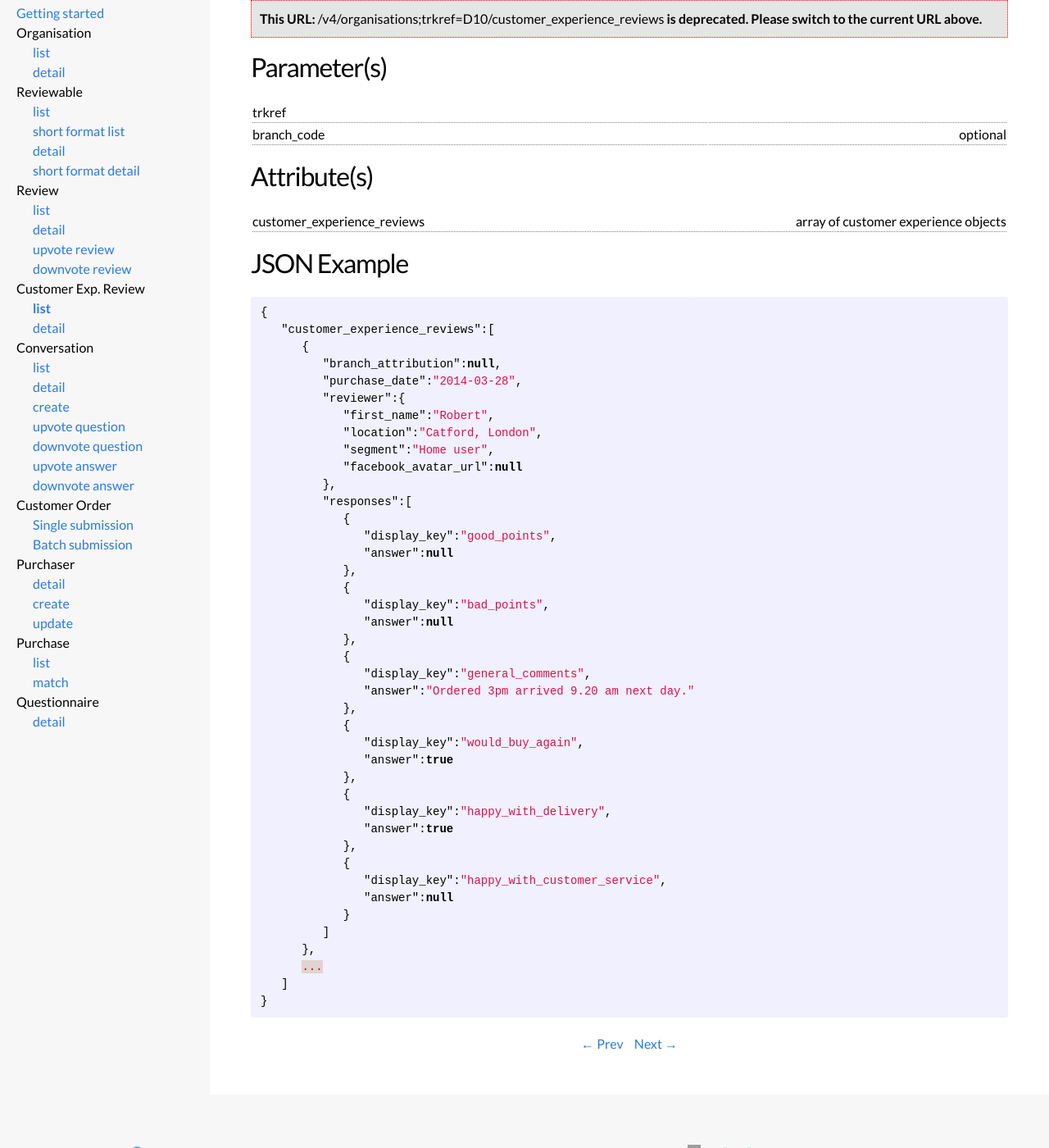
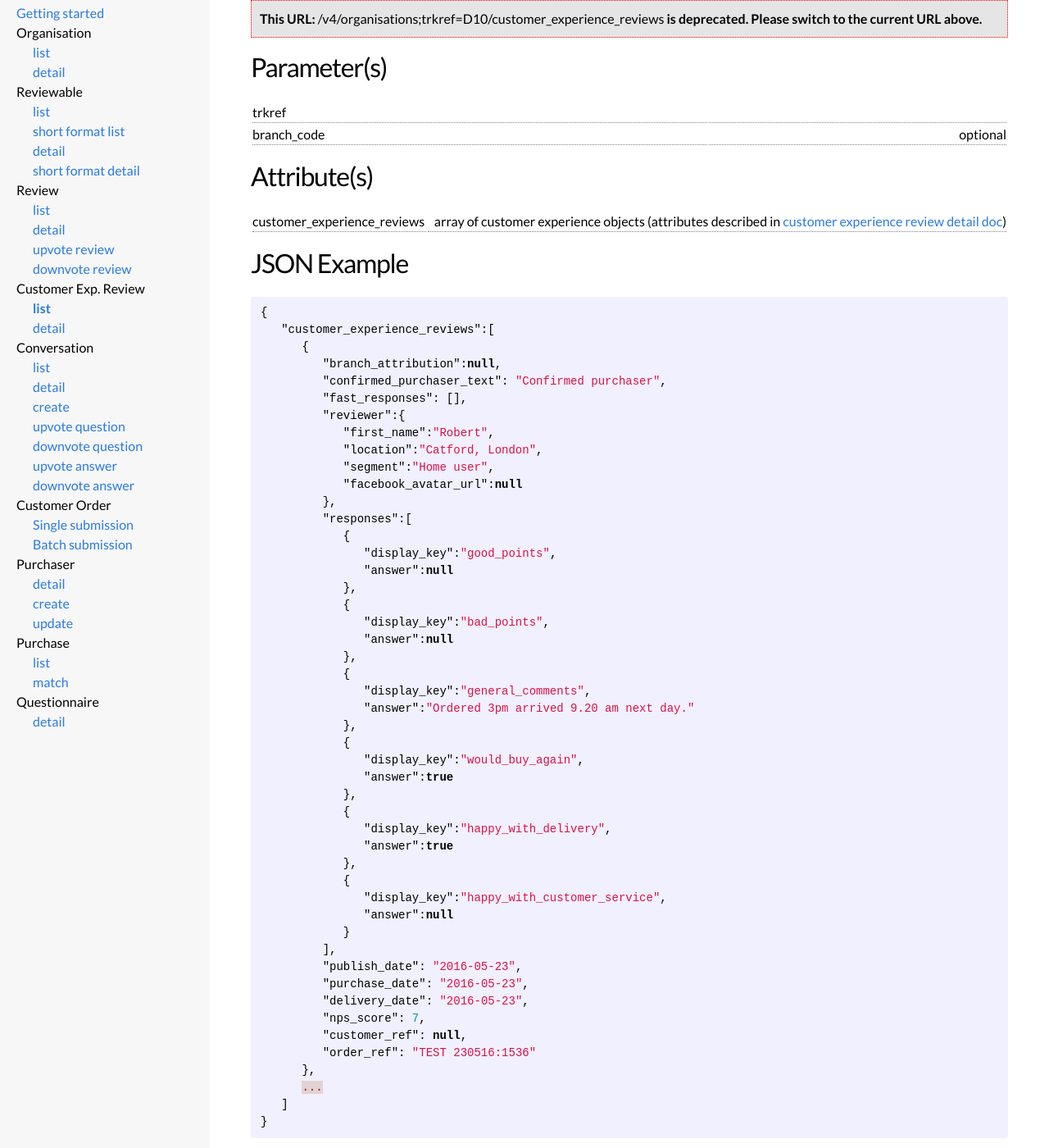
Before and after one commit to reevoo/reevoo.github.io, a Jekyll site: the page built from docs/reevooapi/customer-experience-review/customer-experience-review-list.markdown, in a window 1280 px wide and 1400 px high, scrolled down 459 px. Shown: the whole window at 82% size. Built offline with Jekyll 4.4.1, drawn with Linux system fonts in a browser that asks for light colours; grey boxes are pictures that could not be loaded.

Commit message:
[+JL] Add nps_scope attribute to customer experience review API documentation

```diff
--- a/docs/reevooapi/customer-experience-review/customer-experience-review-detail.markdown
+++ b/docs/reevooapi/customer-experience-review/customer-experience-review-detail.markdown
@@ -35,6 +35,7 @@
 |publish_date                             |publish date (YYYY-MM-DD)                  |
 |purchase_date                            |purchase date (YYYY-MM-DD)                 |
 |delivery_date                            |delivery date (YYYY-MM-DD)                 |
+|nps_score                                |An integer from 0 to 10 representing the Net Promoter Score given by the reviewer |
 |reviewer                                 |reviewer object                            |
 |responses                                |array of responses                         |
 |<span class="indent-1">display_key</span>|                                           |
@@ -62,6 +63,7 @@
    "publish_date":"2015-01-20",
    "purchase_date":"2014-11-04",
    "delivery_date":"2014-11-08",
+   "nps_score": 7,
    "customer_ref": "12345678",
    "order_ref": "87654321",
    "confirmed_purchaser_text": "Confirmed purchaser",
--- a/docs/reevooapi/customer-experience-review/customer-experience-review-list.markdown
+++ b/docs/reevooapi/customer-experience-review/customer-experience-review-list.markdown
@@ -32,7 +32,7 @@
 ## Attribute(s)
 
 {: .documentation}
-|customer_experience_reviews|array of customer experience objects|
+|customer_experience_reviews|array of customer experience objects (attributes described in [customer experience review detail doc](../customer-experience-review-detail))|
 
 ## JSON Example
 {% highlight json %}
@@ -40,7 +40,8 @@
    "customer_experience_reviews":[
       {
          "branch_attribution":null,
-         "purchase_date":"2014-03-28",
+         "confirmed_purchaser_text": "Confirmed purchaser",
+         "fast_responses": [],
          "reviewer":{
             "first_name":"Robert",
             "location":"Catford, London",
@@ -72,7 +73,13 @@
                "display_key":"happy_with_customer_service",
                "answer":null
             }
-         ]
+         ],
+         "publish_date": "2016-05-23",
+         "purchase_date": "2016-05-23",
+         "delivery_date": "2016-05-23",
+         "nps_score": 7,
+         "customer_ref": null,
+         "order_ref": "TEST 230516:1536"
       },
       ...
    ]
```
